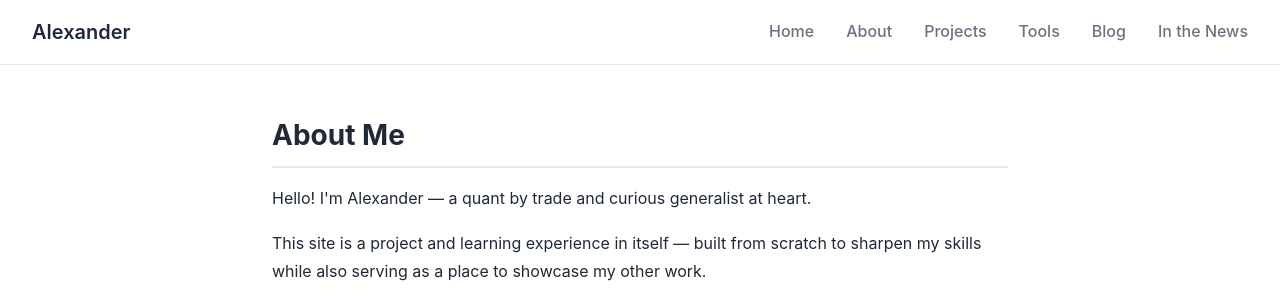
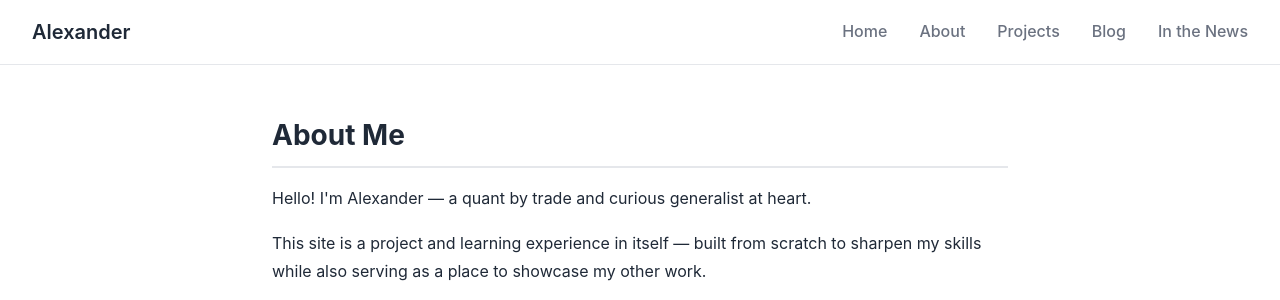
Before and after one commit to alexander-matthew/personal-site, a Flask app: page /about in a window 1280 px wide. Shown: the top 300 px of the page. Run offline with Flask 3, Linux system fonts and the light colour scheme.

Commit message:
Remove Tools nav link from base template

```diff
--- a/app/templates/base.html
+++ b/app/templates/base.html
@@ -16,7 +16,6 @@
             <li><a href="{{ url_for('main.home') }}">Home</a></li>
             <li><a href="{{ url_for('main.about') }}">About</a></li>
             <li><a href="{{ url_for('main.projects') }}">Projects</a></li>
-            <li><a href="{{ url_for('tools.index') }}">Tools</a></li>
             <li><a href="{{ url_for('blog.index') }}">Blog</a></li>
             <li><a href="{{ url_for('news.index') }}">In the News</a></li>
         </ul>
```
